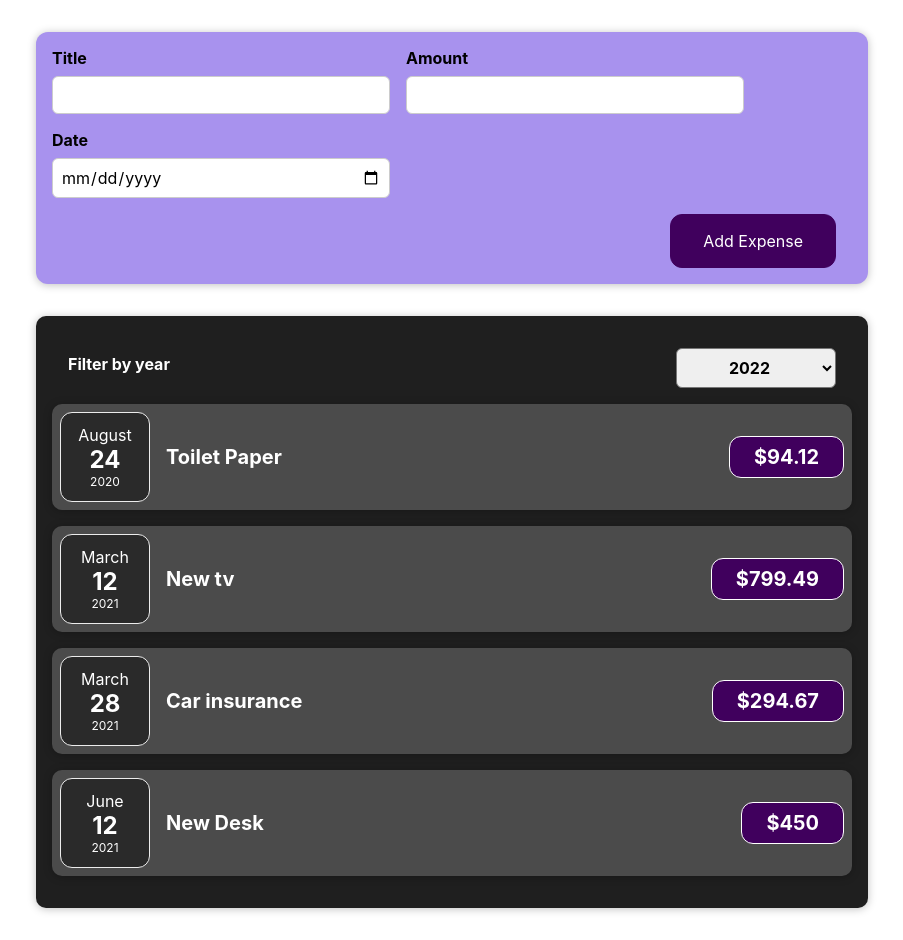
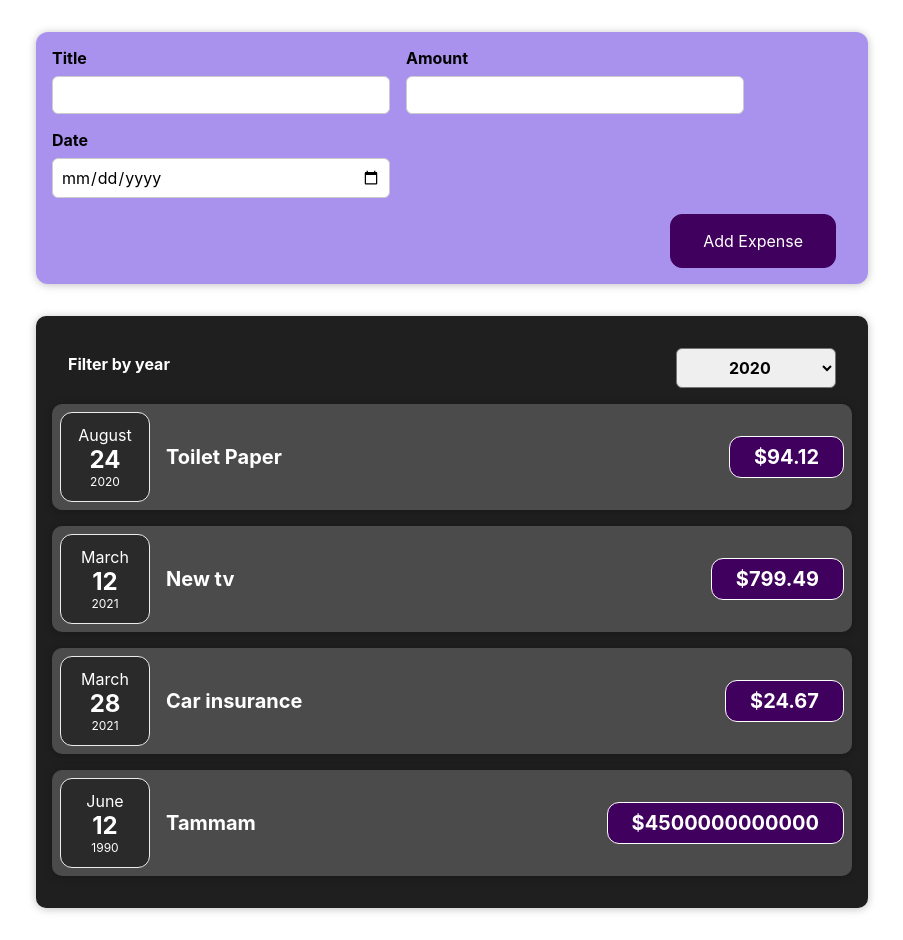
Before and after one commit to Abdu-alyousef/ExpemsesApp, a React (Create React App) app: page / in a window 1280 px wide. Shown: the whole page, without its empty margins (188-1091 px from the left). Built offline with nearby package versions, Linux system fonts and the light colour scheme.

Commit message:
Added the State to filter

```diff
--- a/src/App.js
+++ b/src/App.js
@@ -18,14 +18,14 @@ const App = () => {
     {
       id: "e3",
       title: "Car insurance",
-      amount: 294.67,
+      amount: 24.67,
       date: new Date(2021, 2, 28),
     },
     {
       id: "e4",
-      title: "New Desk",
-      amount: 450,
-      date: new Date(2021, 5, 12),
+      title: "Tammam",
+      amount: 4500000000000,
+      date: new Date(1990, 5, 12),
     },
   ];
 
--- a/src/components/Expenses/Expenses.js
+++ b/src/components/Expenses/Expenses.js
@@ -1,20 +1,20 @@
-import React from "react";
+import React, { useState } from "react";
 import "./Expenses.css";
 import ExpenseItem from "./ExpenseItem";
 import Card from "../UI/Card";
-import ExpenseFilter from "./ExpenseFilter";
+import ExpensesFilter from "./ExpensesFilter";
 
 
 const Expenses = (props) => {
+  const  [filterYear, setFilterYear] = useState('2020')
 
   const filterChangeHandler = (selectedYear) => {
-    console.log(selectedYear)
-    console.log('in expenses')
+      setFilterYear(selectedYear)
   }
   return (
     <div>
       <Card className="expenses">
-        <ExpenseFilter onChangeFilter={filterChangeHandler} />
+        <ExpensesFilter selected={filterYear} onChangeFilter={filterChangeHandler} />
         <ExpenseItem
           title={props.items[0].title}
           amount={props.items[0].amount}
--- a/src/components/Expenses/ExpenseFilter.js
+++ b/src/components/Expenses/ExpensesFilter.js
@@ -1,7 +1,7 @@
 import React from "react"
-import './ExpenseFilter.css'
+import './ExpensesFilter.css'
 
-const ExpenseFilter = (props) =>{
+const ExpensesFilter = (props) =>{
     const dropdownChangeHandler =(event)=>{
         props.onChangeFilter(event.target.value);
     }
@@ -9,7 +9,7 @@ const ExpenseFilter = (props) =>{
       <div className="expenses-filter">
         <div className="expenses-filter__control">
           <label>Filter by year</label>
-          <select onChange={dropdownChangeHandler}>
+          <select value={props.selected} onChange={dropdownChangeHandler}>
             <option value="2022">2022</option>
             <option value="2021">2021</option>
             <option value="2020">2020</option>
@@ -20,4 +20,4 @@ const ExpenseFilter = (props) =>{
     );
 }
 
-export default ExpenseFilter
+export default ExpensesFilter
```
Also changed, not shown: src/components/Expenses/ExpensesFilter.css (renamed from src/components/Expenses/ExpenseFilter.css).
